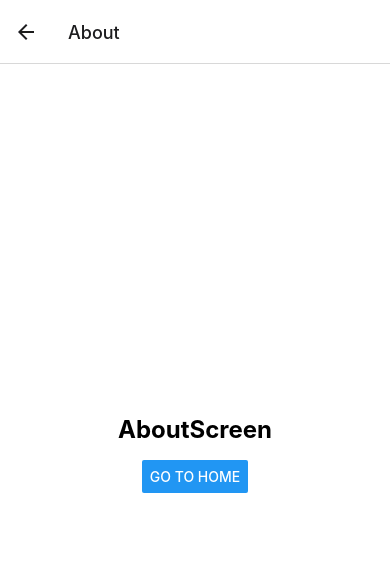
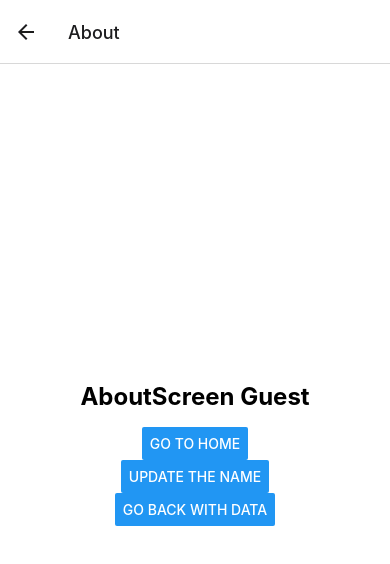
Before and after one commit to martinromario55/RNNavigation, a React Native app: screen /About in a window 390 px wide. Shown: the top 564 px of the page. Built offline with nearby package versions, Linux system fonts and the light colour scheme.

Commit message:
Passing Data between Screens

```diff
--- a/App.js
+++ b/App.js
@@ -10,7 +10,13 @@ export default function App() {
     <NavigationContainer>
       <Stack.Navigator>
         <Stack.Screen name="Home" component={HomeScreen} />
-        <Stack.Screen name="About" component={AboutScreen} />
+        <Stack.Screen
+          name="About"
+          component={AboutScreen}
+          initialParams={{
+            name: 'Guest',
+          }}
+        />
       </Stack.Navigator>
     </NavigationContainer>
   )
--- a/screens/AboutScreen.js
+++ b/screens/AboutScreen.js
@@ -1,13 +1,29 @@
 import { View, Text, StyleSheet, Button } from 'react-native'
 import { useNavigation } from '@react-navigation/native'
 
-export default function AboutScreen() {
+export default function AboutScreen({ route }) {
+  const { name } = route.params
+
   const navigation = useNavigation()
 
   return (
     <View style={styles.container}>
-      <Text style={styles.text}>AboutScreen</Text>
+      <Text style={styles.text}>AboutScreen {name}</Text>
       <Button title="Go To Home" onPress={() => navigation.navigate('Home')} />
+      <Button
+        title="Update the name"
+        onPress={() =>
+          navigation.setParams({
+            name: 'NoName',
+          })
+        }
+      />
+      <Button
+        title="Go back with data"
+        onPress={() =>
+          navigation.navigate('Home', { result: 'Data from about' })
+        }
+      />
     </View>
   )
 }
--- a/screens/HomeScreen.js
+++ b/screens/HomeScreen.js
@@ -1,17 +1,20 @@
 import { View, Text, StyleSheet, Button } from 'react-native'
 import { useNavigation } from '@react-navigation/native'
 
-export default function HomeScreen() {
-    // navigation
-    const navigation = useNavigation()
+export default function HomeScreen({ route }) {
+  // navigation
+  const navigation = useNavigation()
 
   return (
     <View style={styles.container}>
       <Text style={styles.text}>HomeScreen</Text>
+      <Text style={styles.text}>{route.params?.result}</Text>
       <Button
         title="Go to About"
         onPress={() => {
-          navigation.navigate('About')
+          navigation.navigate('About', {
+            name: 'Martin',
+          })
         }}
       />
     </View>
```
